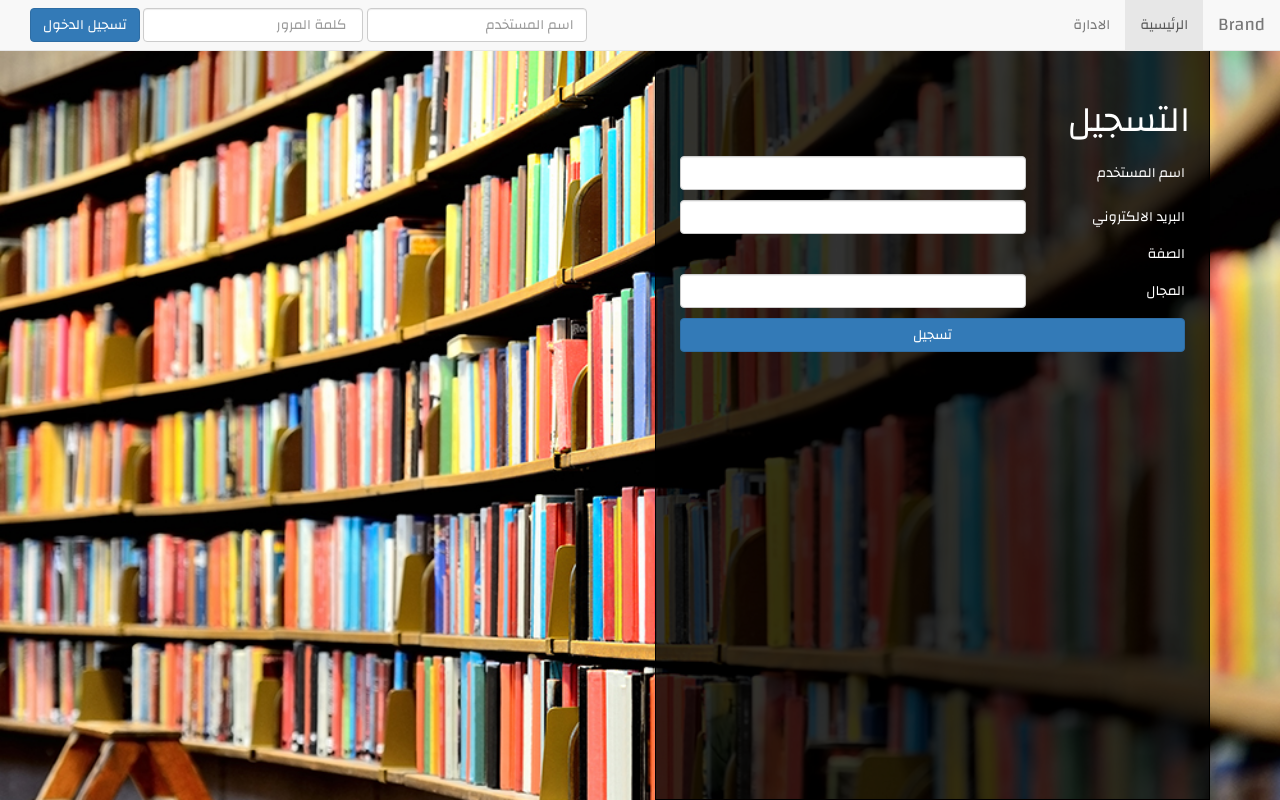
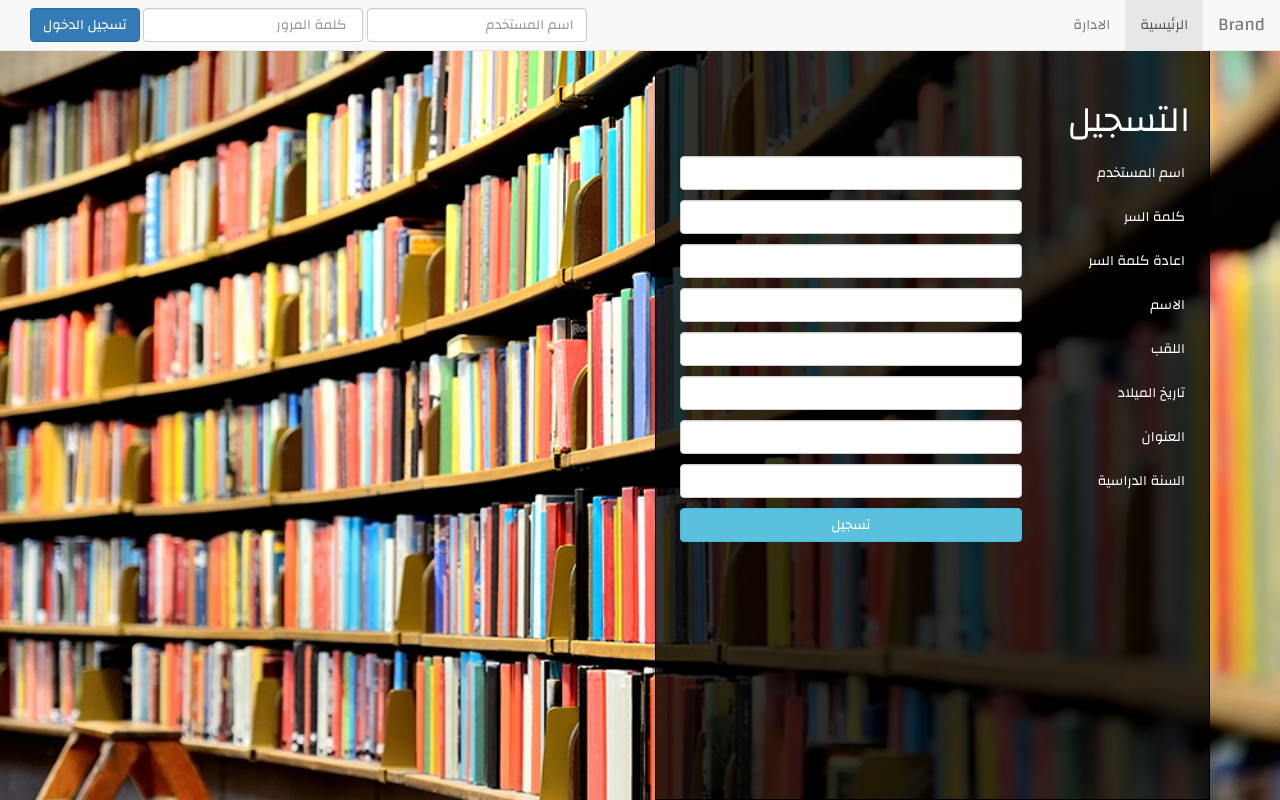
Before and after one commit to doublevie/biblio, a PHP site: page / in a window 1280 px wide. Run offline with PHP 8.4, Linux system fonts and the light colour scheme; data that the repository does not hold is empty.

Commit message:
added registration form

```diff
--- a/inc/conf.php
+++ b/inc/conf.php
@@ -1,5 +1,5 @@
 <?php
-$DB = ['localhost','root','admin','biblio'];
+$DB = ['localhost','root','','biblio'];
 
 $conn = new mysqli($DB[0], $DB[1], $DB[2],$DB[3]);
 
--- a/index.php
+++ b/index.php
@@ -49,36 +49,62 @@ $cats .= "<option value='$id'>$name</option>";
 
 <tr>
   <td>اسم المستخدم</td>
-  <td><input type="text" class="form-control" name="" value=""></td>
+  <td><input type="text" class="form-control" name="PSEUDO" dir="ltr" value="" required></td>
+</tr>
+
+<tr>
+  <td> كلمة السر</td>
+  <td><input type="text" class="form-control" name="PASSE" dir="ltr" value="" required></td>
 </tr>
 <tr>
-  <td>البريد الالكتروني</td>
-  <td><input type="text" class="form-control" name="" value=""></td>
-</tr>
-<tr>
-  <td> الصفة</td>
-  <td>
-  <!-- <select class="form-control" name="">
-<?php print $cats; ?>
-  </select></td> -->
-</tr>
-<tr>
-  <td> المجال</td>
-  <td><input type="text" class="form-control" name="" value=""></td>
+  <td>اعادة كلمة السر</td>
+  <td><input type="text" class="form-control" name="PASSE2" dir="ltr" value="" required></td>
 </tr>
 
 
 <tr>
-  <td colspan="2">
-<button type="submit" name="button" class="btn btn-primary btn-block"><i class="fa fa-spin fa-circle-o-notch hide"></i>    تسجيل  </button>
+  <td>الاسم </td>
+  <td><input type="text" class="form-control" name="NOM" value="" ></td>
+</tr>
+<tr>
+  <td>اللقب </td>
+  <td><input type="text" class="form-control" name="PRENOM" value="" ></td>
+</tr>
+<tr>
+  <td>تاريخ الميلاد </td>
+  <td><input type="text" class="form-control" name="DATE_NAISSANCE" value="" ></td>
+</tr>
+<tr>
+  <td>العنوان</td>
+  <td><input type="text" class="form-control" name="ADRESSE" value="" ></td>
+</tr>
+
+
+<tr>
+  <td> السنة الدراسية</td>
+  <td><input type="text" class="form-control" name="ANNE" value="" ></td>
+</tr>
+
+
+<tr>
+  <td >
+   </td>
+  <td >
+<button type="submit" name="button" class="btn btn-info btn-block"><i class="fa fa-spin fa-circle-o-notch hide"></i>    تسجيل  </button>
   </td>
 </tr>
+
+
+
 
 
 
 </table>
 </form>
 
+<div class="alert alert-danger response" role="alert" style="display:none">
+
+</div>
 
 
 
@@ -102,7 +128,31 @@ $cats .= "<option value='$id'>$name</option>";
   $(function(){
 
 $('form.signup').on('submit',function(e){
+  let that = $(this) ,
+  resultError = $('.response');
+$('.fa-spin').removeClass('hide');
 e.preventDefault();
+console.log(that.serialize());
+
+$.ajax({
+  type: "POST",
+  url: 'inc/inscription.php',
+  data: that.serialize(),
+  success: function(res){
+    $('.fa-spin').addClass('hide');
+    if (res.split(';')[0] !== '1') {
+  resultError.html(res.split(';')[2]);
+  $('[name="'+res.split(';')[1]+'"]').focus();
+  resultError.slideDown();
+} else {
+window.location.href = "done.php?action=new";
+
+}
+  },
+
+});
+
+
 });
 
   });
```
Also changed, not shown: done.php (added, +64 -0 lines), inc/inscription.php (added, +49 -0 lines).
